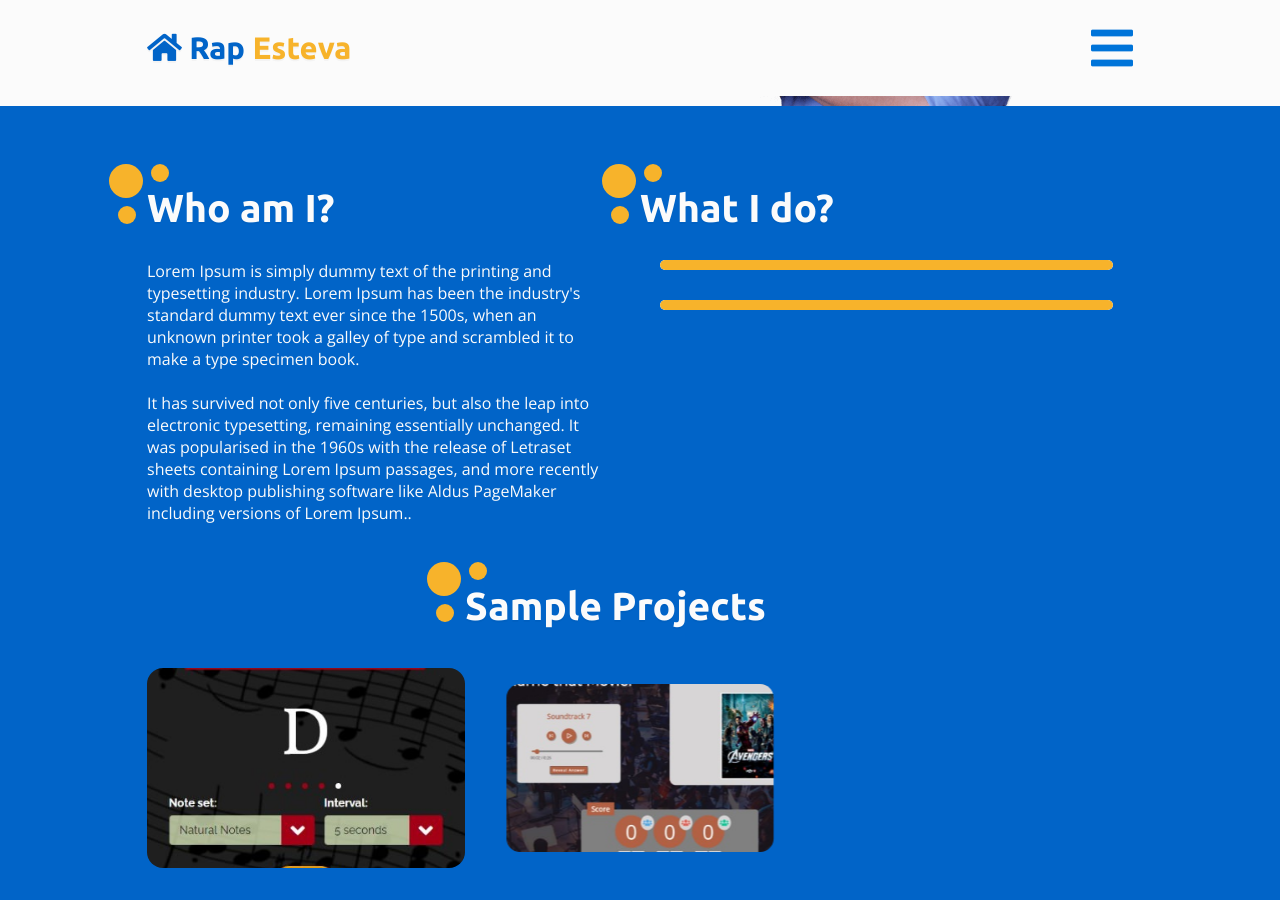
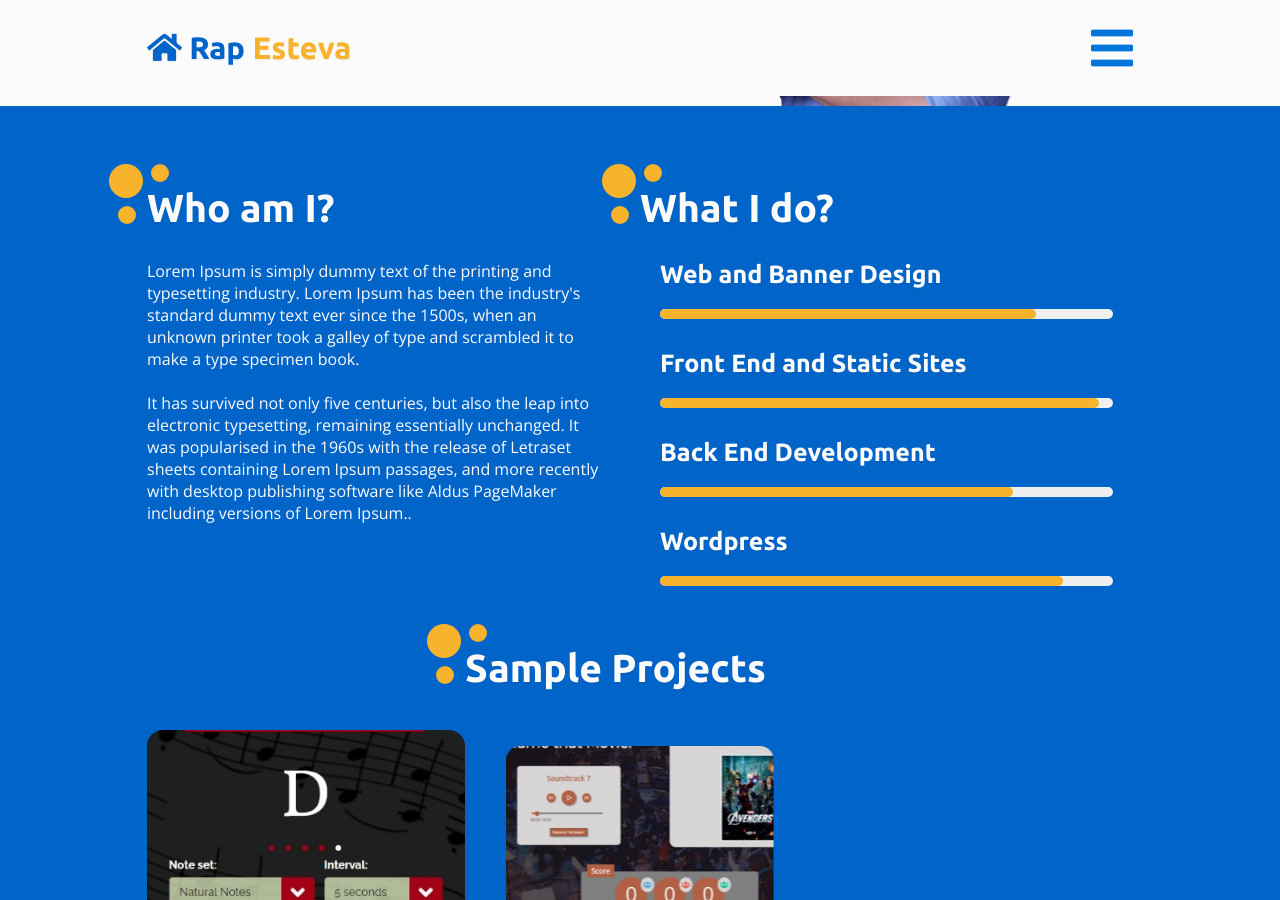
Before and after one commit to rapsamaniego27/portfolio-2020, a Jekyll site: the page built from index.html, in a window 1280 px wide and 900 px high, scrolled down 497 px. Built offline with Jekyll 4.4.1, drawn with Linux system fonts in a browser that asks for light colours; nearby versions of some CDN libraries.

Commit message:
brought back specialties

```diff
--- a/_data/specialties.yaml
+++ b/_data/specialties.yaml
@@ -1,2 +1,12 @@
-title: I bring life to code man
-description: Front End Developer | UI/UX Designer
+  #Array of Specialties
+  - title: Web and Banner Design
+    level: '83'
+
+  - title: Front End and Static Sites
+    level: '97'
+
+  - title: Back End Development
+    level: '78'
+
+  - title: Wordpress
+    level: '89'
--- a/_includes/header.html
+++ b/_includes/header.html
@@ -32,7 +32,7 @@
   <header class="header">
    <div class="header__wrapper">
     <div class="header-logo__section">
-     <a href="{{site.baseurl}}" class="header-logo__link">
+     <a href="{{site.baseurl}}/index.html" class="header-logo__link">
       <h3><i class="fas fa-home hex-primary"></i>&nbsp;<span>Rap</span> <span>Esteva</span></h3>
      </a>
     </div>
```
